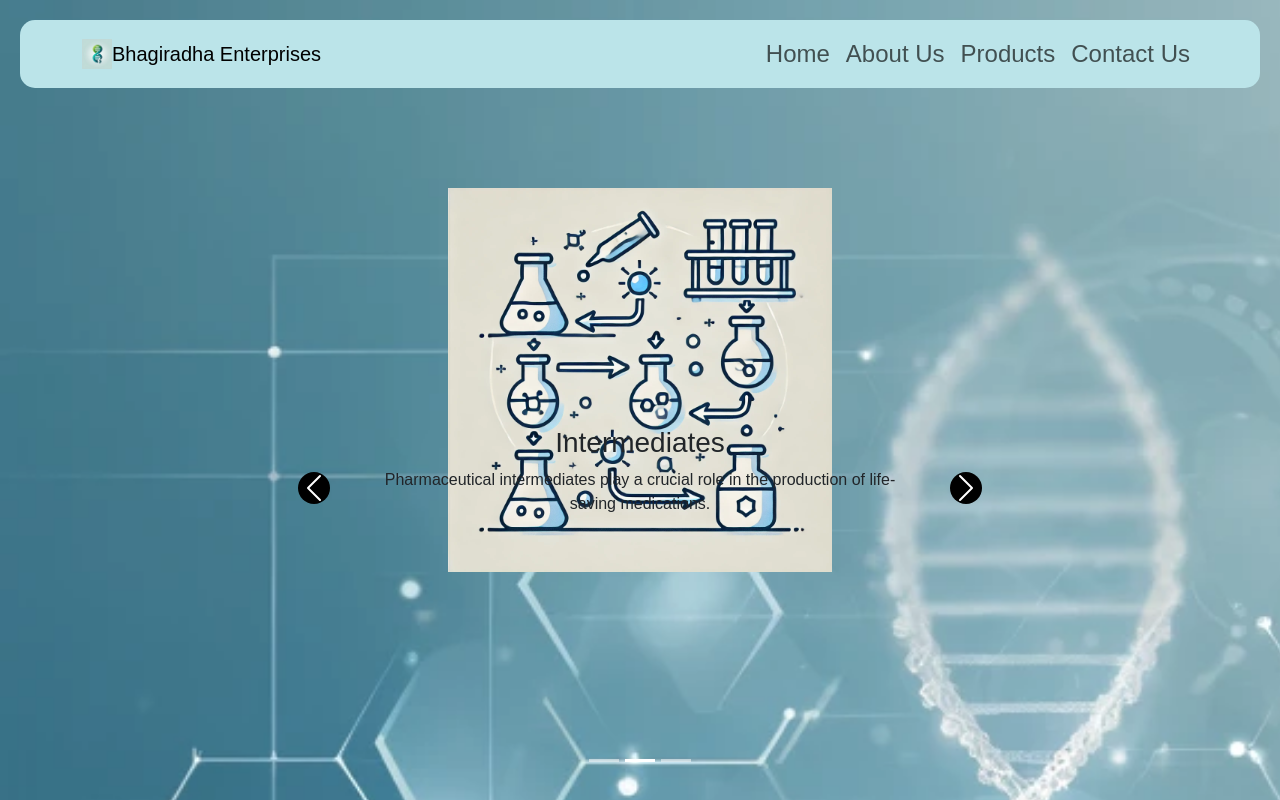
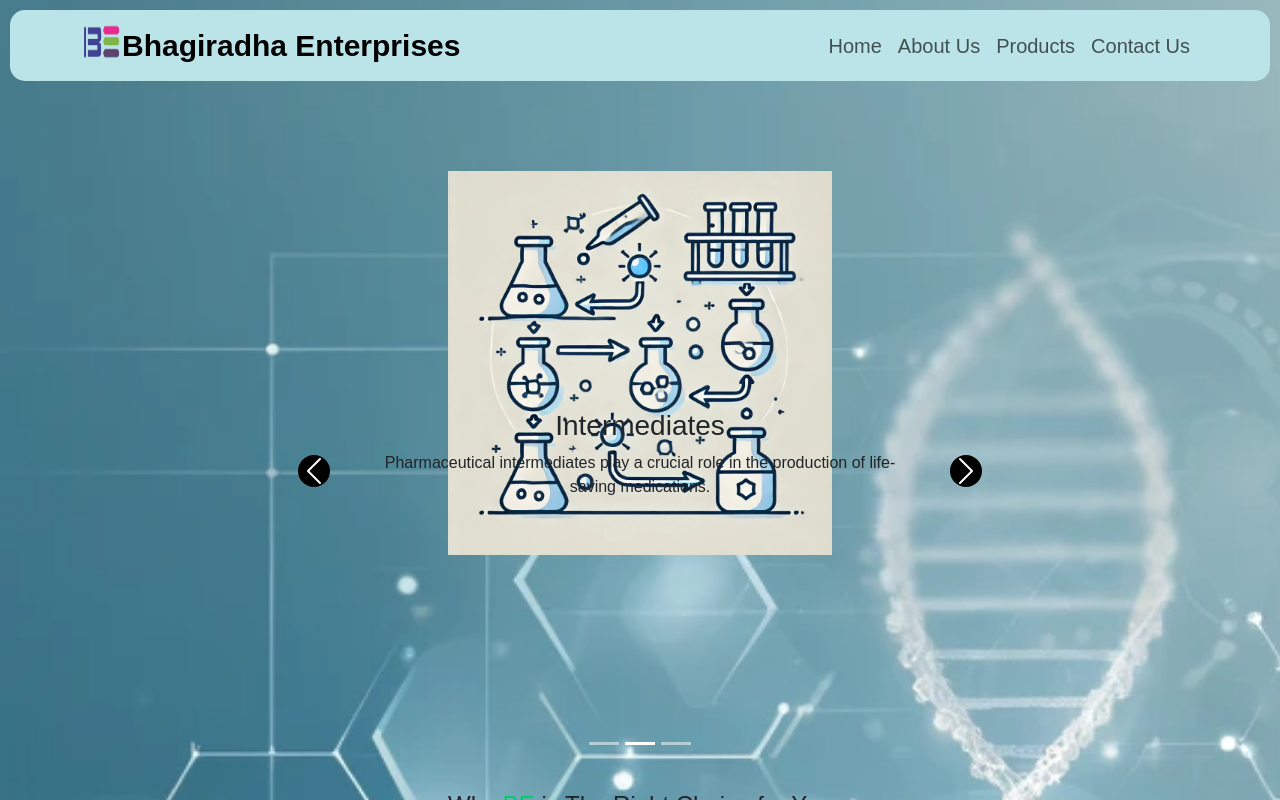
Before and after one commit to Naren1729/BE-Website, a React (Create React App) app: page / in a window 1280 px wide. Shown: the top 800 px of the page. Built offline with nearby package versions, Linux system fonts and the light colour scheme.

Commit message:
added logo

```diff
--- a/src/Components/Navbar.css
+++ b/src/Components/Navbar.css
@@ -1,8 +1,20 @@
 .navBar {
   background: #bbe4e9;
   border-radius: 15px;
+  font-size: 1.25em;
+  /* padding: 5px; */
+  margin: 10px;
+  /* flex-direction: row; */
+  /* text-decoration: solid; */
+}
+
+b {
   font-size: 1.5em;
-  padding: 10px;
-  margin: 20px;
-  text-decoration: solid;
 }
+.navbar-container {
+  flex-direction: inherit;
+}
+
+/* .logo-heading {
+  flex-direction: row;
+} */
--- a/src/Components/Navbar.jsx
+++ b/src/Components/Navbar.jsx
@@ -2,23 +2,27 @@ import Nav from "react-bootstrap/Nav";
 import Navbar from "react-bootstrap/Navbar";
 import { Link } from "react-router-dom";
 import Container from "react-bootstrap/Container";
-import logo from "./logo1.png";
+import logo from "./logo3.png";
 import "./Navbar.css";
 
 function NavBar() {
   return (
     <>
       <Navbar expand="lg" data-bs-theme="light" sticky="top" className="navBar">
-        <Container>
-          <Navbar.Brand href="#home" className="custom-font-size">
-            <img
-              src={logo}
-              width="30"
-              height="30"
-              className="d-inline-block align-top"
-              alt="Logo"
-            />
-            Bhagiradha Enterprises
+        <Container className="navbar-container">
+          <Navbar.Brand href="/" className="custom-font-size">
+            <div className="logo-heading">
+              <img
+                src={logo}
+                width="40"
+                height="40"
+                className="d-inline-block align-top"
+                alt="Logo"
+              />
+              {/* <div className="Heading1"> */}
+              <b>Bhagiradha Enterprises</b>
+              {/* </div> */}
+            </div>
           </Navbar.Brand>
           {/* Toggle button for mobile */}
           <Navbar.Toggle aria-controls="basic-navbar-nav" />
```
Also changed, not shown: src/Components/logo2.png (added), src/Components/logo3.png (added).
